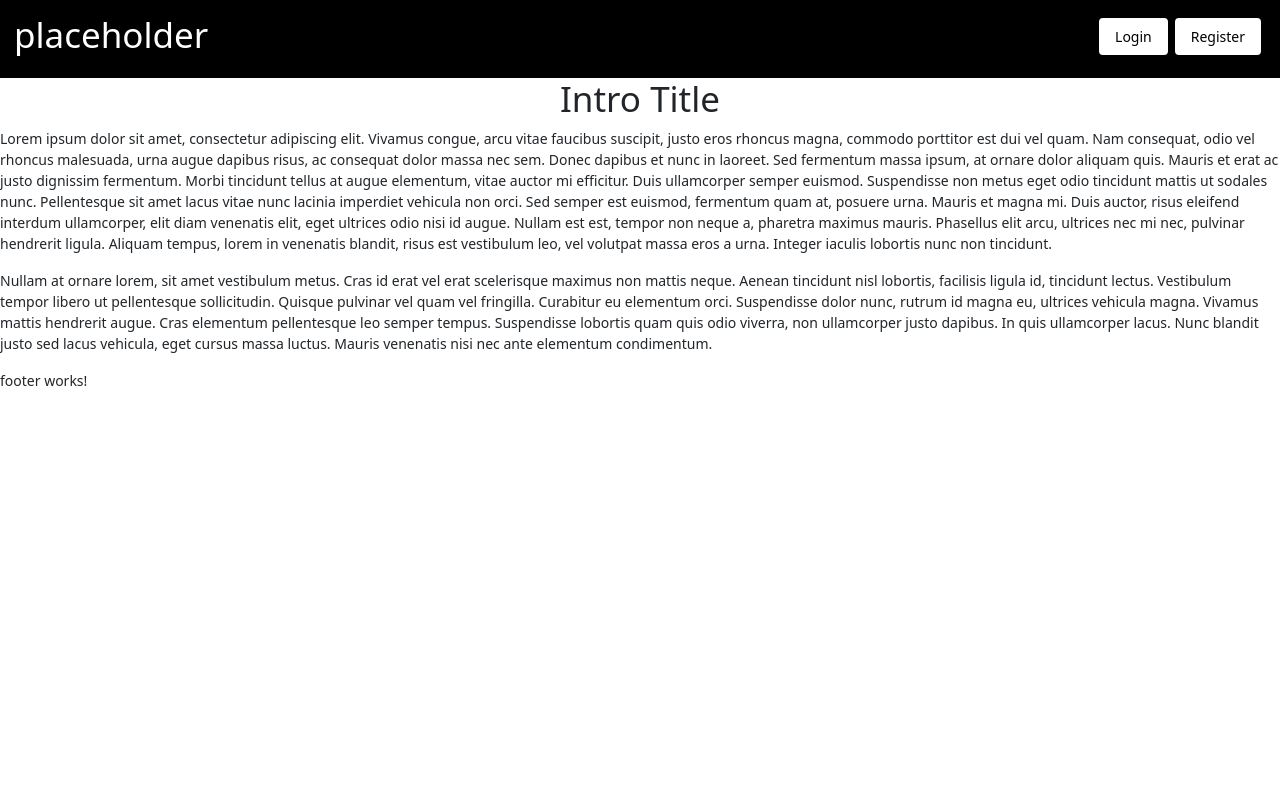
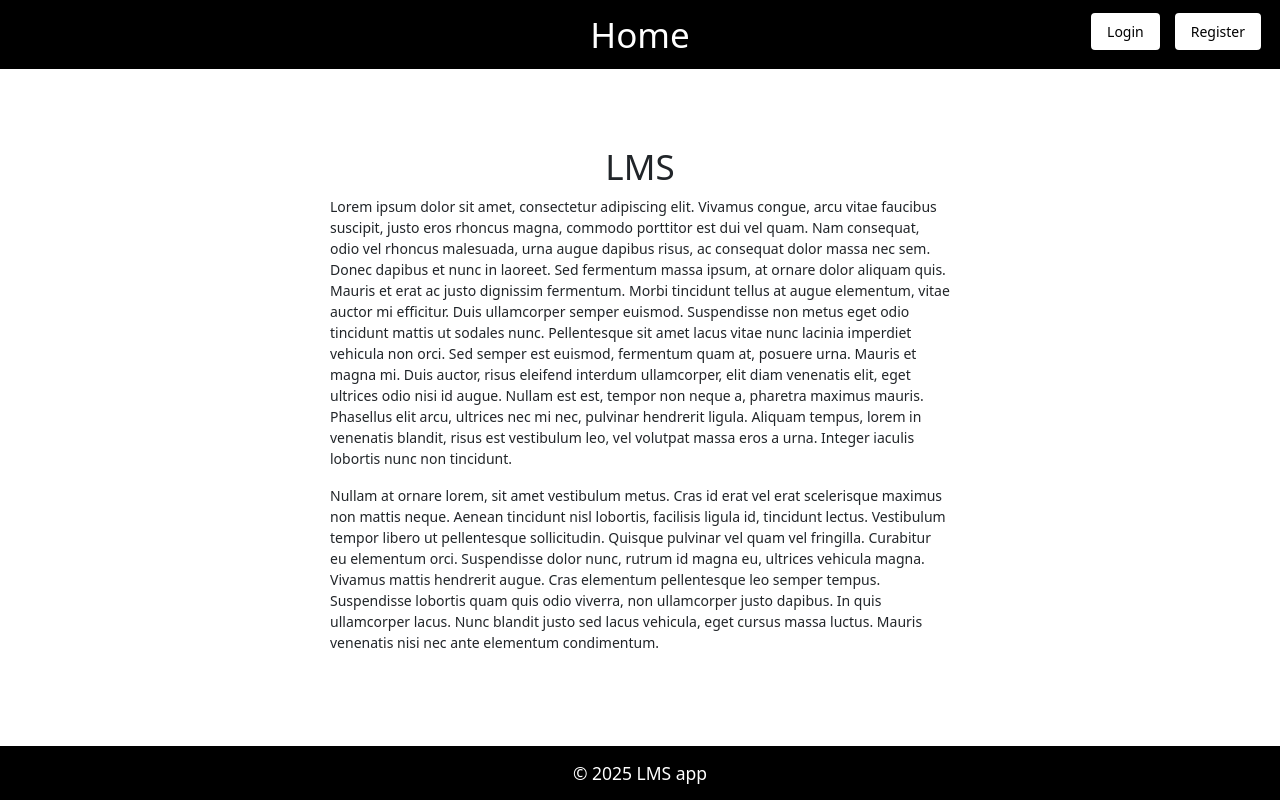
Before and after one commit to q-bckrt/lms-frontend, an Angular app: page / in a window 1280 px wide. Built offline with nearby package versions, Linux system fonts and the light colour scheme.

Commit message:
homepage ready

```diff
--- a/src/app/components/footer/footer.component.html
+++ b/src/app/components/footer/footer.component.html
@@ -1 +1,3 @@
-<p>footer works!</p>
+<footer class="navbar navbar-expand-lg bg-dark text-white justify-content-center">
+  <p class="m-0">© 2025 LMS app</p>
+</footer>
--- a/src/app/components/navbar/navbar.component.html
+++ b/src/app/components/navbar/navbar.component.html
@@ -1,7 +1,7 @@
-<nav class="navbar navbar-expand-lg bg-dark text-white">
-  <div class="container-fluid d-flex justify-content-between align-items-center">
-    <h1>placeholder</h1>
-    <div>
+<nav class="navbar navbar-expand-lg bg-dark text-white position-relative">
+  <div class="container-fluid d-flex justify-content-end align-items-center">
+    <h1 class="position-absolute start-50 translate-middle-x m-0"> {{ pageTitle }}</h1>
+    <div class="d-flex gap-2">
       <app-button text="Login" (clicked)="goToLogin()"></app-button>
       <app-button text="Register" (clicked)="goToRegister()"></app-button>
     </div>
--- a/src/app/components/navbar/navbar.component.ts
+++ b/src/app/components/navbar/navbar.component.ts
@@ -1,6 +1,7 @@
 import { Component } from '@angular/core';
 import { ButtonComponent } from "../button/button.component";
-import { Router } from '@angular/router';
+import { Router, NavigationEnd } from '@angular/router';
+import { filter } from 'rxjs/operators';
 
 @Component({
   selector: 'app-navbar',
@@ -9,7 +10,22 @@ import { Router } from '@angular/router';
   styleUrl: './navbar.component.css'
 })
 export class NavbarComponent {
-  constructor(private router: Router) {}
+  pageTitle = ''
+  constructor(private router: Router) {
+    this.router.events
+      .pipe(filter(event => event instanceof NavigationEnd))
+      .subscribe(() => {
+        const url = this.router.url
+        this.pageTitle = this.getTitleFromUrl(url)
+      })
+  }
+
+   getTitleFromUrl(url: string): string {
+    if (url === '/login') return 'Login';
+    if (url === '/register') return 'Register';
+    if (url === '/') return 'Home';
+    return 'My App';
+  }
 
   goToLogin(): void {
     console.log('Login button clicked');
--- a/src/app/pages/home/home.component.css
+++ b/src/app/pages/home/home.component.css
@@ -0,0 +1,26 @@
+html, body {
+  height: 100%;
+  overflow: hidden;
+}
+
+.page {
+  display: flex;
+  flex-direction: column;
+  height: 100vh;
+  min-height: 100vh;
+}
+
+.content {
+  display: flex;
+  flex-direction: column;
+  justify-content: center;
+  align-items: center;
+  flex: 1;
+  padding: 20px;
+  box-sizing: border-box;
+}
+
+app-navbar,
+app-footer {
+  flex-shrink: 0;
+}
--- a/src/app/pages/home/home.component.html
+++ b/src/app/pages/home/home.component.html
@@ -2,7 +2,8 @@
   <div class="page">
     <app-navbar></app-navbar>
     <div class="content">
-      <h1 class="text-center">Intro Title</h1>
+      <div class="introduction w-50">
+        <h1 class="text-center">LMS</h1>
         <p>
           Lorem ipsum dolor sit amet, consectetur adipiscing elit. Vivamus congue, arcu vitae faucibus suscipit,
           justo eros rhoncus magna, commodo porttitor est dui vel quam. Nam consequat, odio vel rhoncus malesuada,
@@ -24,6 +25,7 @@
           luctus. Mauris venenatis nisi nec ante elementum condimentum.
         </p>
       </div>
+    </div>
     <app-footer></app-footer>
   </div>
 </main>
```
Lines whose indentation alone changed are shown as unchanged.
